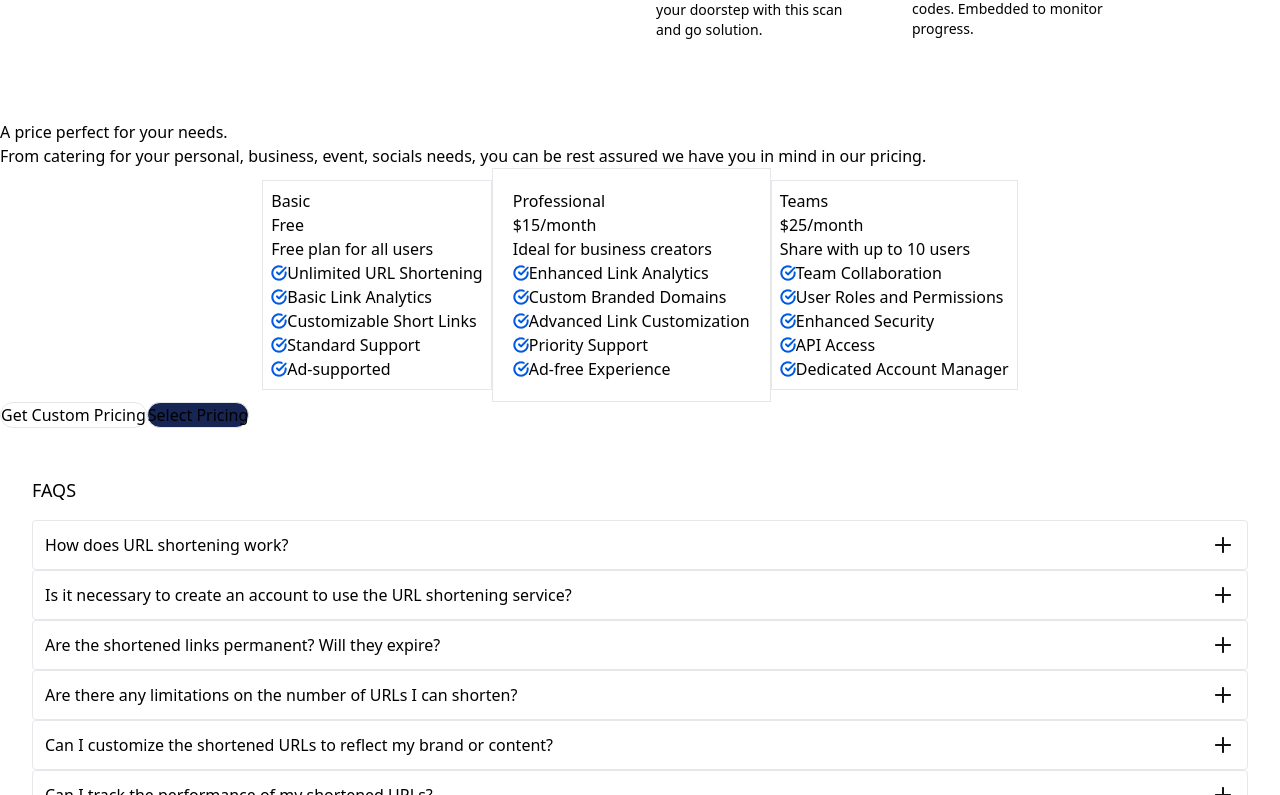
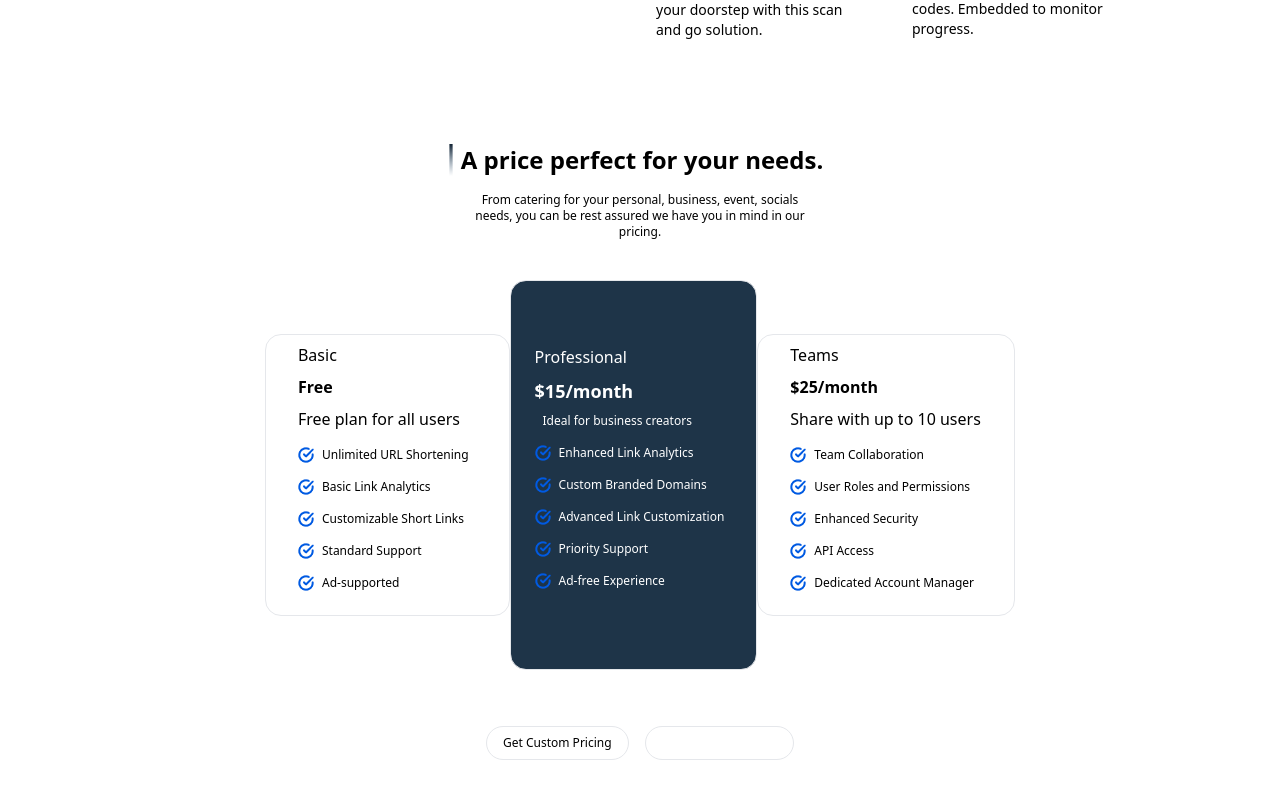
Before and after one commit to Achele/scissors, a React (Vite) app: page / in a window 1280 px wide. Shown: the part 745-1540 px from the top of the page. Built offline with nearby package versions, Linux system fonts and the light colour scheme.

Commit message:
style prices section

```diff
--- a/src/sections/Prices.jsx
+++ b/src/sections/Prices.jsx
@@ -1,97 +1,109 @@
-import { CheckCircle } from "../components/Icon";
+import { CheckCircle, Line } from "../components/Icon";
+import styles from "../styles/Hero.module.css";
 
 const Prices = () => {
   return (
-    <section>
-      <h3>
-        A <span>price perfect</span> for your needs.
-      </h3>
-      <p>
-        From catering for your personal, business, event, socials needs, you can
-        be rest assured we have you in mind in our pricing.
-      </p>
+    <section className="my-8 mx-auto w-3/4">
+      <article className="flex flex-col justify-center p-6">
+        <span className="flex items-center justify-center">
+          <Line className={"h-8"} />
+          <h3 className="px-2 text-2xl font-semibold">
+            A <span className="text-primary">price perfect</span> for your
+            needs.
+          </h3>
+        </span>
+
+        <p className="text-center w-2/3 my-0 mx-auto text-xs  lg:w-2/5 p-4">
+          From catering for your personal, business, event, socials needs, you
+          can be rest assured we have you in mind in our pricing.
+        </p>
+      </article>
       <section className="flex items-center justify-center">
-        <div className="border p-2">
+        <div className=" border border-lightBlue rounded-2xl py-2 px-8">
           <p>Basic</p>
-          <h2>Free</h2>
+          <h2 className="font-bold py-2">Free</h2>
           <p>Free plan for all users</p>
-          <div className="flex items-center">
+          <div className="flex items-center py-4">
             <CheckCircle />
-            <p>Unlimited URL Shortening</p>
+            <p className="text-xs px-2">Unlimited URL Shortening</p>
           </div>
           <div className="flex items-center">
             <CheckCircle />
-            <p>Basic Link Analytics</p>
+            <p className="text-xs px-2"> Basic Link Analytics</p>
+          </div>
+          <div className="flex items-center py-4">
+            <CheckCircle />
+            <p className="text-xs px-2">Customizable Short Links</p>
           </div>
           <div className="flex items-center">
             <CheckCircle />
-            <p>Customizable Short Links</p>
+            <p className="text-xs px-2">Standard Support</p>
+          </div>
+          <div className="flex items-center py-4">
+            <CheckCircle />
+            <p className="text-xs px-2">Ad-supported</p>
+          </div>
+        </div>
+
+        <div
+          className={`${styles.bckgroundGradient} border py-16 px-6 text-white rounded-2xl`}
+        >
+          <p>Professional</p>
+          <h2 className="font-bold py-2 text-lg">$15/month</h2>
+          <p className="text-xs px-2">Ideal for business creators</p>
+          <div className="flex items-center py-4">
+            <CheckCircle className={""} />
+            <p className="text-xs px-2">Enhanced Link Analytics</p>
           </div>
           <div className="flex items-center">
             <CheckCircle />
-            <p>Standard Support</p>
+            <p className="text-xs px-2">Custom Branded Domains</p>
+          </div>
+          <div className="flex items-center py-4">
+            <CheckCircle />
+            <p className="text-xs px-2">Advanced Link Customization</p>
           </div>
           <div className="flex items-center">
             <CheckCircle />
-            <p>Ad-supported</p>
+            <p className="text-xs px-2">Priority Support</p>
+          </div>
+          <div className="flex items-center py-4">
+            <CheckCircle />
+            <p className="text-xs px-2">Ad-free Experience</p>
           </div>
         </div>
 
-        <div className="border p-5">
-          <p>Professional</p>
-          <h2>$15/month</h2>
-          <p>Ideal for business creators</p>
-          <div className="flex items-center">
+        <div className=" border border-lightBlue rounded-2xl py-2 px-8">
+          <p>Teams</p>
+          <h2 className="font-bold py-2">$25/month</h2>
+          <p>Share with up to 10 users</p>
+          <div className="flex items-center py-4">
             <CheckCircle />
-            <p>Enhanced Link Analytics</p>
+            <p className="text-xs px-2">Team Collaboration</p>
           </div>
           <div className="flex items-center">
             <CheckCircle />
-            <p>Custom Branded Domains</p>
+            <p className="text-xs px-2">User Roles and Permissions</p>
+          </div>
+          <div className="flex items-center py-4">
+            <CheckCircle />
+            <p className="text-xs px-2">Enhanced Security</p>
           </div>
           <div className="flex items-center">
             <CheckCircle />
-            <p>Advanced Link Customization</p>
+            <p className="text-xs px-2">API Access</p>
           </div>
-          <div className="flex items-center">
+          <div className="flex items-center py-4">
             <CheckCircle />
-            <p>Priority Support</p>
-          </div>
-          <div className="flex items-center">
-            <CheckCircle />
-            <p>Ad-free Experience</p>
-          </div>
-        </div>
-
-        <div className="border p-2">
-          <p>Teams</p>
-          <h2>$25/month</h2>
-          <p>Share with up to 10 users</p>
-          <div className="flex items-center">
-            <CheckCircle />
-            <p>Team Collaboration</p>
-          </div>
-          <div className="flex items-center">
-            <CheckCircle />
-            <p>User Roles and Permissions</p>
-          </div>
-          <div className="flex items-center">
-            <CheckCircle />
-            <p>Enhanced Security</p>
-          </div>
-          <div className="flex items-center">
-            <CheckCircle />
-            <p>API Access</p>
-          </div>
-          <div className="flex items-center">
-            <CheckCircle />
-            <p>Dedicated Account Manager</p>
+            <p className="text-xs px-2">Dedicated Account Manager</p>
           </div>
         </div>
       </section>
-      <div>
-        <button className="border rounded-full">Get Custom Pricing</button>
-        <button className="border rounded-full bg-blue-950">
+      <div className="flex items-center justify-center py-14">
+        <button className="border rounded-full border-primary text-primary py-2 px-4 text-xs mr-4">
+          Get Custom Pricing
+        </button>
+        <button className="border rounded-full bg-primary text-white py-2 px-9 text-xs">
           Select Pricing
         </button>
       </div>
```
